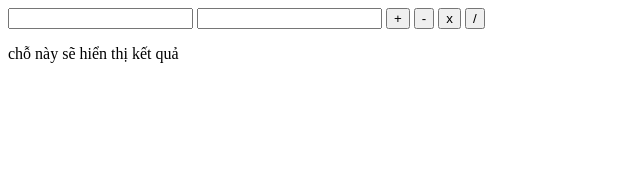
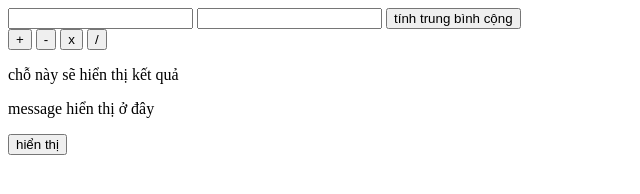
Before and after one commit to thethang12-git/Codegym, a plain HTML site: page html/demoJS.html in a window 1280 px wide. Shown: the whole page, without its empty margins (0-640 px from the left). Drawn offline with Linux system fonts and the light colour scheme.

Commit message:
thuc hanh JS

```diff
--- a/html/demoJS.html
+++ b/html/demoJS.html
@@ -8,7 +8,7 @@
 <body>
 <input type="number" id="a">
 <input type="number" id="b">
-<!-- <button onclick="tinhToan()" > tính toán</button> -->
+<button onclick="tinhToan()" > tính trung bình cộng</button> <br>
 <button onclick="dauCong()">
 +
 </button>
@@ -23,6 +23,8 @@ x
 </button>
 <br>
 <p id="result"> chỗ này sẽ hiển thị kết quả</p>
+<p id="message">message hiển thị ở đây</p>
+<button onclick="hienthi()"> hiển thị </button>
 <script src="/js/demoJS.js"></script>
 </body>
 </html>
--- a/js/demoJS.js
+++ b/js/demoJS.js
@@ -1,10 +1,9 @@
-// let x = +prompt("nhập số thứ nhất");
-// let y = +prompt("nhập số thứ hai");
-// document.write("<br>giá trị trung bình của hai số là: " + (x + y) / 2);
 
-// function tinhToan() {
-//     document.getElementById('result').innerHTML = `trung bình cộng là ${(a + b) / 2}`;
-// }
+function tinhToan() {
+    let a = +document.getElementById("a").value;
+    let b = +document.getElementById("b").value;
+    document.getElementById('result').innerHTML = `trung bình cộng là ${(a + b) / 2}`;
+}
 function dauCong(){
     let a = +document.getElementById("a").value;
     let b = +document.getElementById("b").value;
@@ -29,3 +28,8 @@ function dauChia(){
     }
     document.getElementById('result').innerHTML = `thương là ${a / b}`;
 }
+function hienthi() {
+    alert('Xin chào!');
+    document.getElementById('message').innerHTML = 'Xin chào!';
+    console.log('Xin chào!');
+}
```
